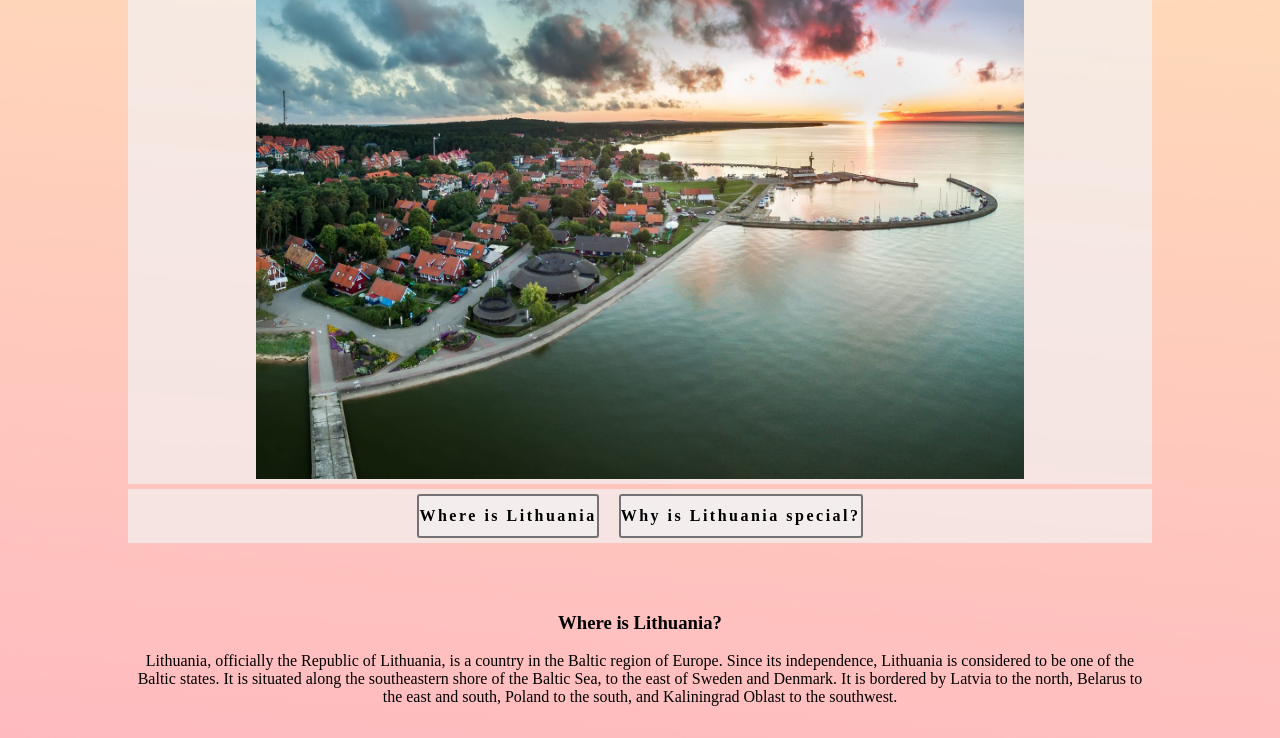
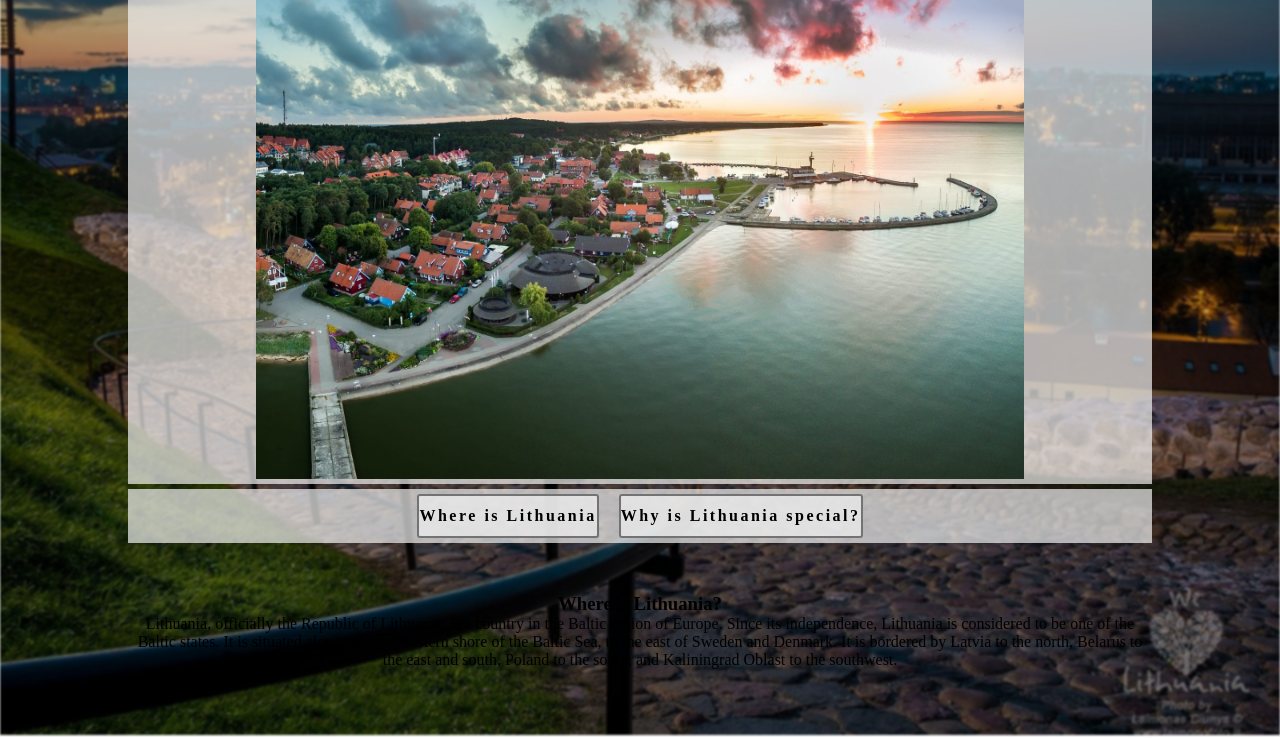
Before and after one commit to ibabaityte/LithuaniaGuideProject, a plain HTML site: page index.html in a window 1280 px wide. Shown: the part 65-803 px from the top of the page. Drawn offline with Linux system fonts and the light colour scheme; a web font is replaced by a local one.

Commit message:
Background refactored
Added a fixed background and a dark transparent overlay to it

```diff
--- a/css/main.css
+++ b/css/main.css
@@ -1,18 +1,31 @@
+/* Reset margins and paddings for all elements */
+* {
+	margin: 0;
+	padding: 0;
+}
+
 img{
     width: 75%;
     height: 480px;
 }
 
-div {
-
+.background {
+	background-image: url("../images/Vilnius.jpg");
+	background-position: center;
+	background-size: cover;
+	position: fixed;
+	top: 0;
+	width: 100vw;
+	height: 100vh;
+	z-index: -1;
+	filter: blur(1px);
+  	-webkit-filter: blur(1px);
 }
 
-body{
-    margin: 0px;
-    background: url("../images/background.jpg");
-    background-repeat: no-repeat;
-    background-position: center;
-    background-size: cover;
+.background-overlay {
+	width: 100vw;
+	height: 100vh;
+	background-color: rgba(0, 0, 0, 0.3);
 }
 
 .headerText{
--- a/index.html
+++ b/index.html
@@ -8,12 +8,16 @@
         <link href="https://fonts.googleapis.com/css?family=Source+Serif+Pro" rel="stylesheet">
     </head>
     <body>
+		<div class="background">
+			<div class="background-overlay"></div>
+		</div>
+
         <div class="header">
             <a class = "headerText" href="#">Lithuania</a> <hr>
         </div>
 
         <div class="row">
-            <img class = "mySlides fade" src="images/Vilnius.jpg" alt="">
+            <img class = "mySlides fade" src="images/background3.jpg" alt="">
             <img class = "mySlides fade" src="images/Nida.jpg" alt="">
             <img class = "mySlides fade" src="images/Kopos.jpg" alt="">
             <img class = "mySlides fade" src="images/Kopos 2.jpg" alt="">
```
